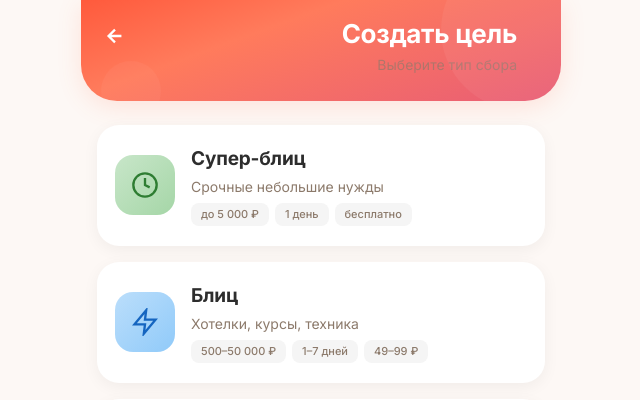
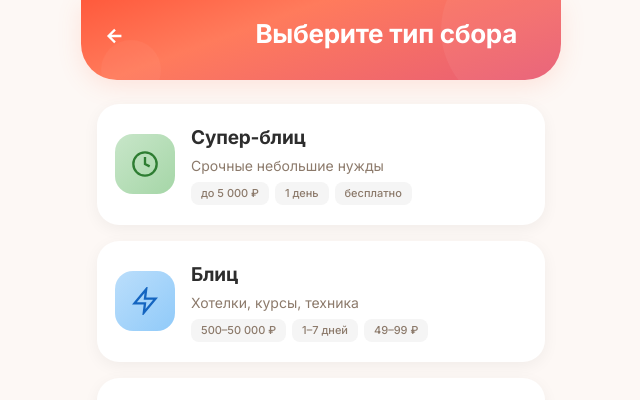
Before and after one commit to Catsik23/pomogay, a Flask app: page /goals/choose in a window 1280 px wide. Shown: the top 400 px of the page, without its empty margins (319-959 px from the left). Run offline with Flask 3, Linux system fonts and the light colour scheme; a user stored in the database is signed in.

Commit message:
choose_goal_type: single header

```diff
--- a/templates/choose_goal_type.html
+++ b/templates/choose_goal_type.html
@@ -103,8 +103,7 @@
                 <svg width="22" height="22" viewBox="0 0 24 24" fill="none" stroke="white" stroke-width="2.5"><path d="M19 12H5M12 19l-7-7 7-7"/></svg>
             </a>
             <div class="header-text">
-                <h1>Создать цель</h1>
-                <p>Выберите тип сбора</p>
+                <h1>Выберите тип сбора</h1>
             </div>
         </div>
 
```
